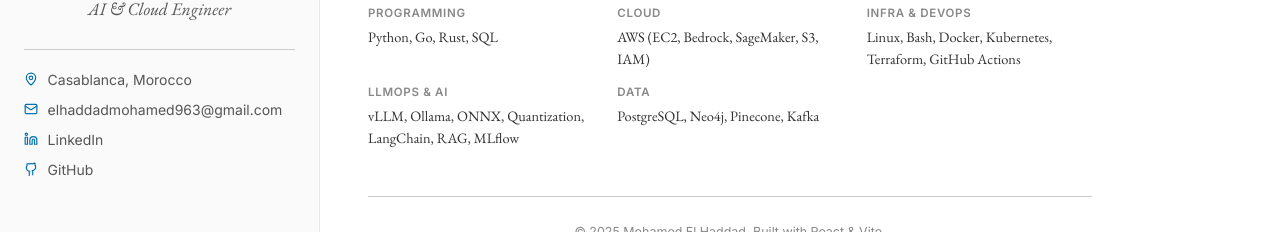
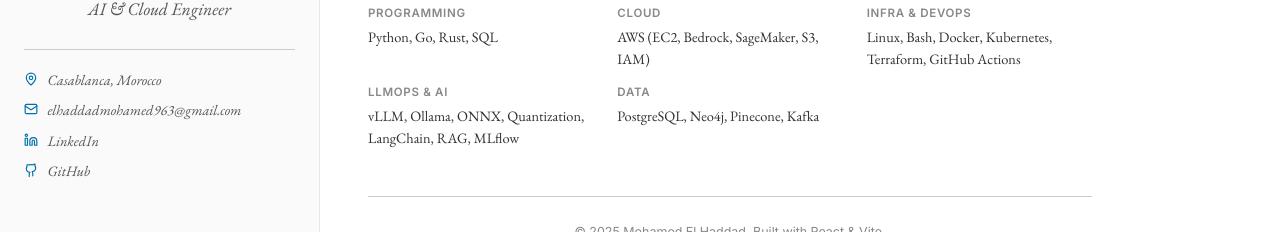
Before and after one commit to 0xZKc0de/0xZKc0de.github.io, a React (Vite) app: page /about in a window 1280 px wide. Shown: the part 280-512 px from the top of the page. Built offline with nearby package versions, Linux system fonts and the light colour scheme.

Commit message:
style: apply small italic serif font to sidebar contact items

```diff
--- a/src/index.css
+++ b/src/index.css
@@ -273,9 +273,10 @@
   display: flex;
   align-items: flex-start;
   gap: 0.6rem;
-  font-size: 0.875rem;
+  font-size: 0.9rem;
   color: var(--text-secondary);
-  font-family: var(--font-sans);
+  font-family: var(--font-serif);
+  font-style: italic;
   line-height: 1.4;
 }
 
```
